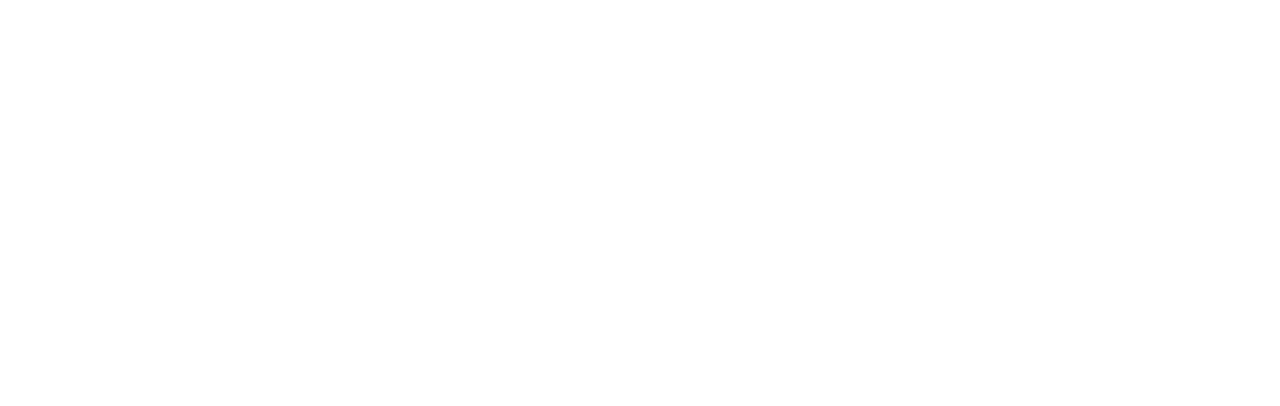
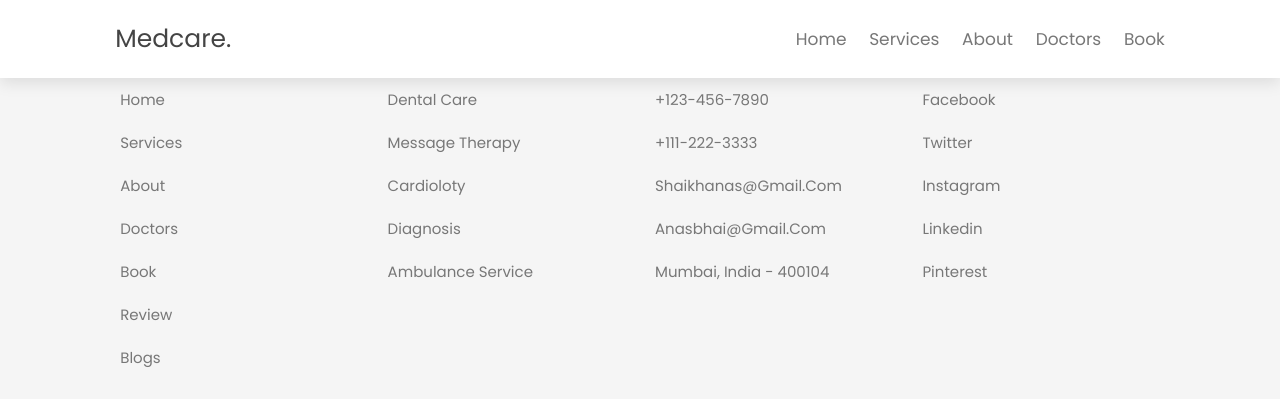
Before and after one commit to Harshu467/PW, a plain HTML site: page Pages/Services/TotalCare.html in a window 1280 px wide. Drawn offline with Linux system fonts and the light colour scheme.

Commit message:
footer and header added

```diff
--- a/Pages/Services/TotalCare.html
+++ b/Pages/Services/TotalCare.html
@@ -4,10 +4,71 @@
     <meta charset="UTF-8">
     <meta http-equiv="X-UA-Compatible" content="IE=edge">
     <meta name="viewport" content="width=device-width, initial-scale=1.0">
+    <link rel="stylesheet" href="../../css/style.css">
     <title>Document</title>
 </head>
 <body>
+    <header class="header">
 
+        <a href="#" class="logo"> <i class="fas fa-heartbeat"></i> medcare. </a>
+
+        <nav class="navbar">
+            <a href="#home">home</a>
+            <a href="#services">services</a>
+            <a href="#about">about</a>
+            <a href="#doctors">doctors</a>
+            <a href="#book">book</a>
+        </nav>
+
+        <div id="menu-btn" class="fas fa-bars"></div>
+
+    </header>
+    <section class="footer">
+
+        <div class="box-container">
+
+            <div class="box">
+                <h3>quick links</h3>
+                <a href="#"> <i class="fas fa-chevron-right"></i> home </a>
+                <a href="#"> <i class="fas fa-chevron-right"></i> services </a>
+                <a href="#"> <i class="fas fa-chevron-right"></i> about </a>
+                <a href="#"> <i class="fas fa-chevron-right"></i> doctors </a>
+                <a href="#"> <i class="fas fa-chevron-right"></i> book </a>
+                <a href="#"> <i class="fas fa-chevron-right"></i> review </a>
+                <a href="#"> <i class="fas fa-chevron-right"></i> blogs </a>
+            </div>
+
+            <div class="box">
+                <h3>our services</h3>
+                <a href="#"> <i class="fas fa-chevron-right"></i> dental care </a>
+                <a href="#"> <i class="fas fa-chevron-right"></i> message therapy </a>
+                <a href="#"> <i class="fas fa-chevron-right"></i> cardioloty </a>
+                <a href="#"> <i class="fas fa-chevron-right"></i> diagnosis </a>
+                <a href="#"> <i class="fas fa-chevron-right"></i> ambulance service </a>
+            </div>
+
+            <div class="box">
+                <h3>contact info</h3>
+                <a href="#"> <i class="fas fa-phone"></i> +123-456-7890 </a>
+                <a href="#"> <i class="fas fa-phone"></i> +111-222-3333 </a>
+                <a href="#"> <i class="fas fa-envelope"></i> shaikhanas@gmail.com </a>
+                <a href="#"> <i class="fas fa-envelope"></i> anasbhai@gmail.com </a>
+                <a href="#"> <i class="fas fa-map-marker-alt"></i> mumbai, india - 400104 </a>
+            </div>
+
+            <div class="box">
+                <h3>follow us</h3>
+                <a href="#"> <i class="fab fa-facebook-f"></i> facebook </a>
+                <a href="#"> <i class="fab fa-twitter"></i> twitter </a>
+                <a href="#"> <i class="fab fa-instagram"></i> instagram </a>
+                <a href="#"> <i class="fab fa-linkedin"></i> linkedin </a>
+                <a href="#"> <i class="fab fa-pinterest"></i> pinterest </a>
+            </div>
+
+        </div>
+
+
+    </section>
 
 
 </body>
```
